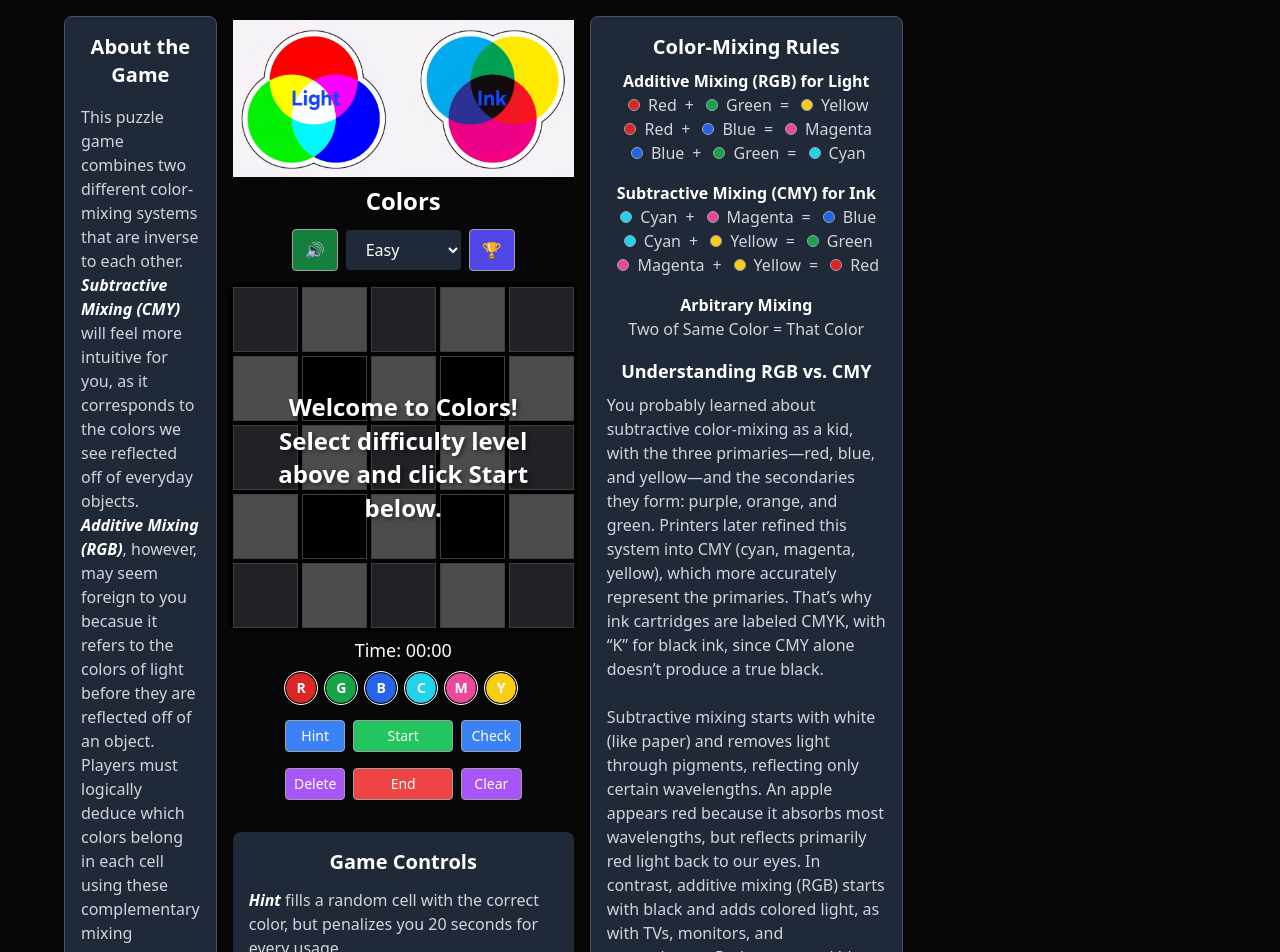
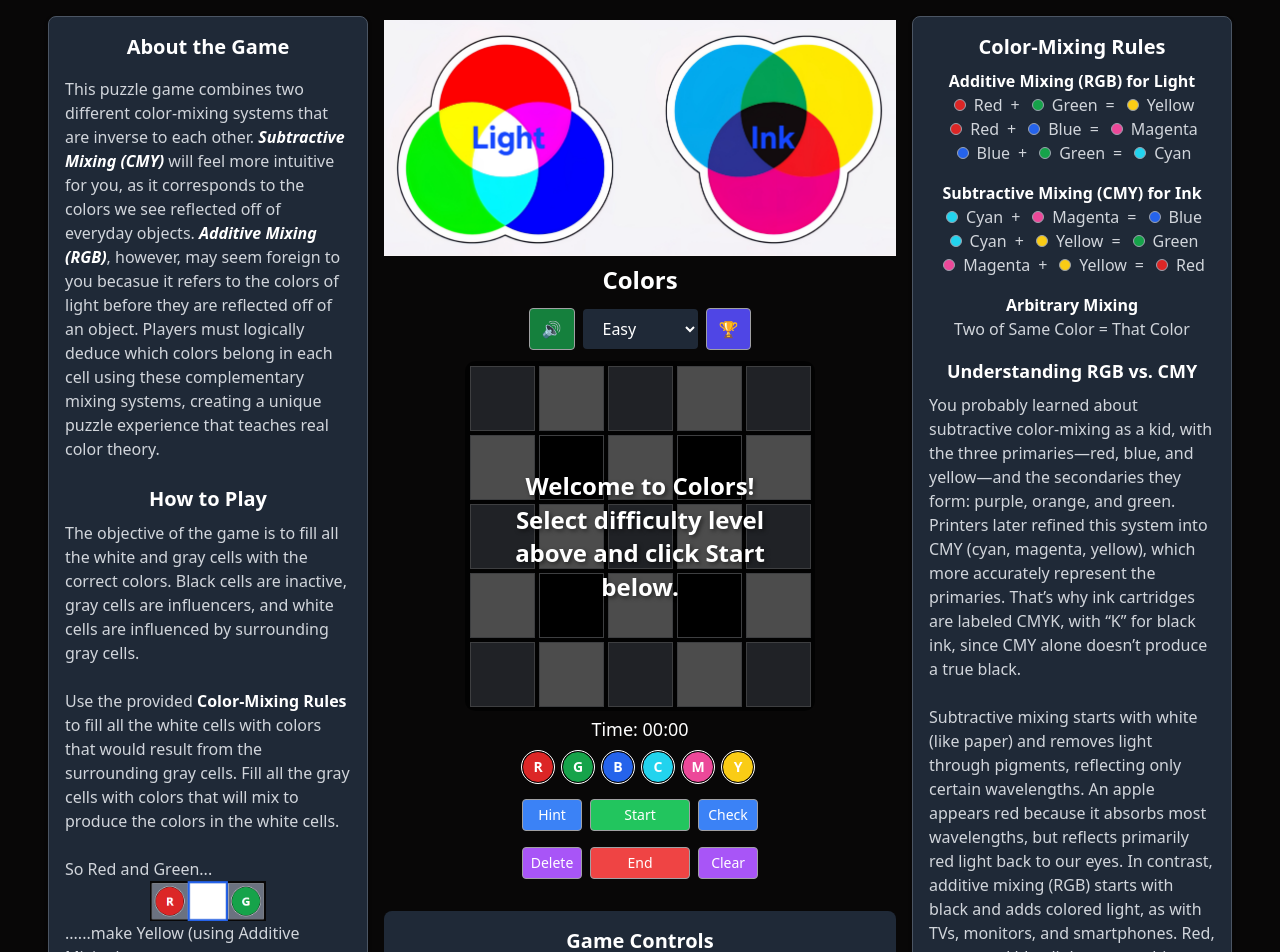
Before and after one commit to schlajo/colors-game, a React (Vite) app: page / in a window 1280 px wide. Shown: the top 952 px of the page. Built offline with nearby package versions, Linux system fonts and the light colour scheme; no server answers.

Commit message:
Fixed layout for the web version, which was thrown off after building the mobile version.

```diff
--- a/src/App.jsx
+++ b/src/App.jsx
@@ -990,14 +990,14 @@ const App = () => {
         --inner-size: ${38 - config.GRID_SIZE}px;
       }`}
       </style>
-      <div className="app-container flex flex-col lg:flex-row justify-center gap-4 p-4 w-full max-w-6xl mx-auto relative">
+      <div className="app-container flex flex-col lg:flex-row lg:justify-center gap-4 p-4 w-full mx-auto relative">
         {/* Left Panel: Instructions - Hidden on mobile */}
-        <div className="instruction-panel lg:w-1/2 w-full mt-4 lg:mb-0 bg-gray-800 p-4 rounded-lg hidden lg:block">
+        <div className="instruction-panel flex-1 lg:flex-none lg:w-1/4 w-full mt-4 lg:mb-0 bg-gray-800 p-4 rounded-lg hidden lg:block">
           <HowToPlayContent includeGameControls={false} />
         </div>
 
         {/* Center: Game Board and Controls */}
-        <div className="flex flex-col items-center w-full lg:w-2/4 relative order-first lg:order-none">
+        <div className="flex flex-col items-center flex-1 lg:flex-none lg:w-[40%] lg:relative order-first lg:order-none">
           <div className="flex justify-center mb-2 mt-5">
             <img
               src={Venns}
@@ -1052,7 +1052,6 @@ const App = () => {
             className="relative board-container"
             style={{
               minHeight: boardContainerSize,
-              maxWidth: boardContainerSize,
             }}
           >
             {board &&
@@ -1096,10 +1095,7 @@ const App = () => {
           >
             Time: {formatTime(elapsedTime)}
           </div>
-          <div
-            className="w-full lg:w-2/4 max-w-md flex flex-wrap justify-center gap-1 mt-2"
-            style={{ maxWidth: "680px" }}
-          >
+          <div className="w-full lg:w-full flex flex-wrap justify-center gap-1 mt-2">
             <ColorPalette
               onColorClick={handleColorButton}
               colors={
@@ -1118,10 +1114,7 @@ const App = () => {
             />
           </div>
 
-          <div
-            className="mt-4 flex flex-wrap justify-center gap-2"
-            style={{ maxWidth: boardContainerSize }}
-          >
+          <div className="mt-4 flex flex-wrap justify-center gap-2">
             <button
               onClick={() => {
                 console.log("Hint button clicked");
@@ -1169,10 +1162,7 @@ const App = () => {
               Check
             </button>
           </div>
-          <div
-            className="mt-4 flex flex-wrap justify-center gap-2"
-            style={{ maxWidth: boardContainerSize }}
-          >
+          <div className="mt-4 flex flex-wrap justify-center gap-2">
             <button
               onClick={() => {
                 console.log("Delete button clicked");
@@ -1206,7 +1196,7 @@ const App = () => {
           </div>
 
           {/* Game Controls - Bottom of Center Column - Hidden on mobile */}
-          <div className="mt-8 bg-gray-800 p-4 rounded-lg w-full max-w-md hidden lg:block">
+          <div className="mt-8 bg-gray-800 p-4 rounded-lg w-full hidden lg:block">
             <h3 className="text-xl font-bold text-white mb-3 text-center">
               Game Controls
             </h3>
@@ -1242,7 +1232,7 @@ const App = () => {
         </div>
 
         {/* Right Panel: Color-Mixing Rules - Hidden on mobile */}
-        <div className="hidden lg:block">
+        <div className="hidden lg:block lg:w-1/4">
           <ColorMixingRules difficulty={difficulty} />
         </div>
 
--- a/src/components/ColorMixingRules.jsx
+++ b/src/components/ColorMixingRules.jsx
@@ -86,7 +86,7 @@ const RuleWithSwatches = ({ rule }) => {
 
 const ColorMixingRules = ({ difficulty }) => {
   return (
-    <div className="instruction-panel lg:w-1/2 w-full text-center mt-2 lg:mt-4 bg-gray-800 p-4 rounded-lg">
+    <div className="instruction-panel w-full text-center mt-2 lg:mt-4 bg-gray-800 p-4 rounded-lg">
       <h2 className="text-xl font-bold text-white mb-2">Color-Mixing Rules</h2>
       <ul className="list-none list-inside mb-4 text-gray-300">
         <strong className="text-white">Additive Mixing (RGB) for Light</strong>
```
